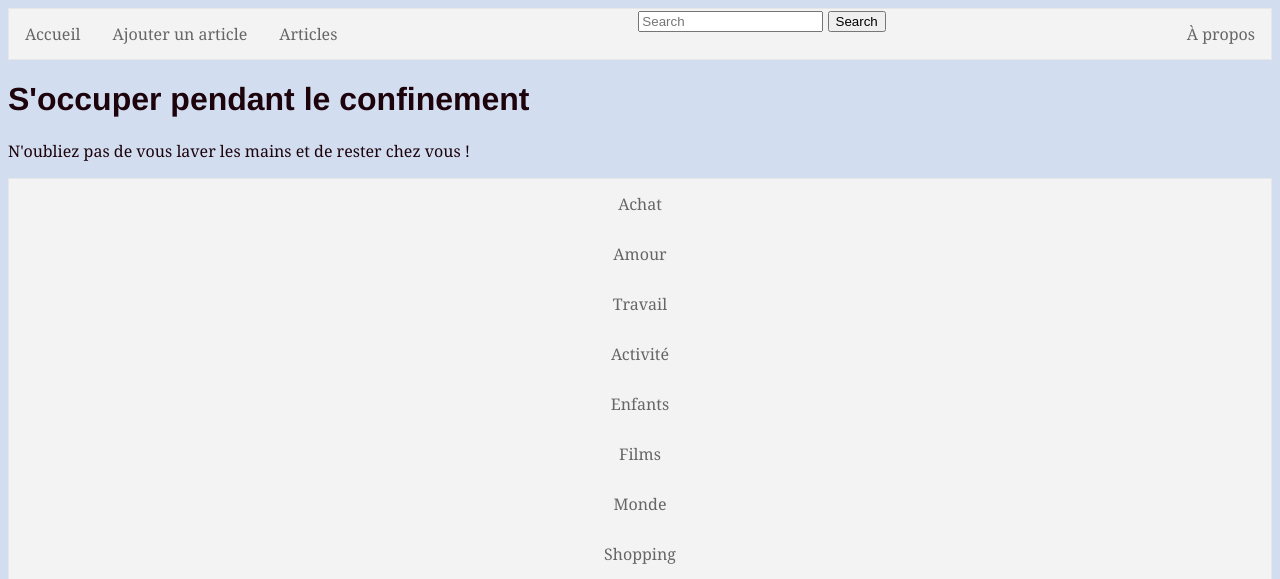
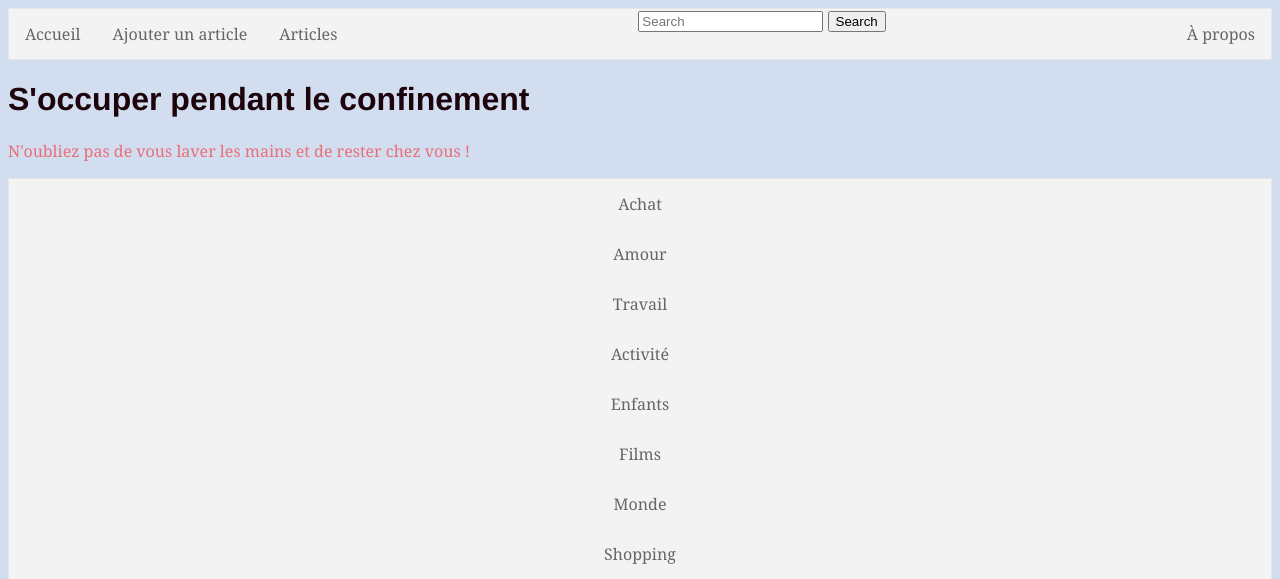
Before and after one commit to jonathanlsn/Web-programmation, a Flask app: page / in a window 1280 px wide. Shown: the top 579 px of the page. Run offline with Flask 2, Linux system fonts and the light colour scheme.

Commit message:
Modif of colors

```diff
--- a/PrograWebSources-master-PlainTemplate/PlainTemplate/templates/index.html
+++ b/PrograWebSources-master-PlainTemplate/PlainTemplate/templates/index.html
@@ -11,9 +11,8 @@
     font-family: Helvetica, Geneva, Arial,
           SunSans-Regular, sans-serif }
   </style>
-<h1>S'occuper pendant le confinement</h1>
-
-<p>N'oubliez pas de vous laver les mains et de rester chez vous !</p>
+<h1> S'occuper pendant le confinement</h1>
+<p style="color:rgba(255,0,0,0.5);">N'oubliez pas de vous laver les mains et de rester chez vous !</p>
 
     <ul class>
       <li><a href="{{ url_for('index') }}#home">Achat</a></li>
```
